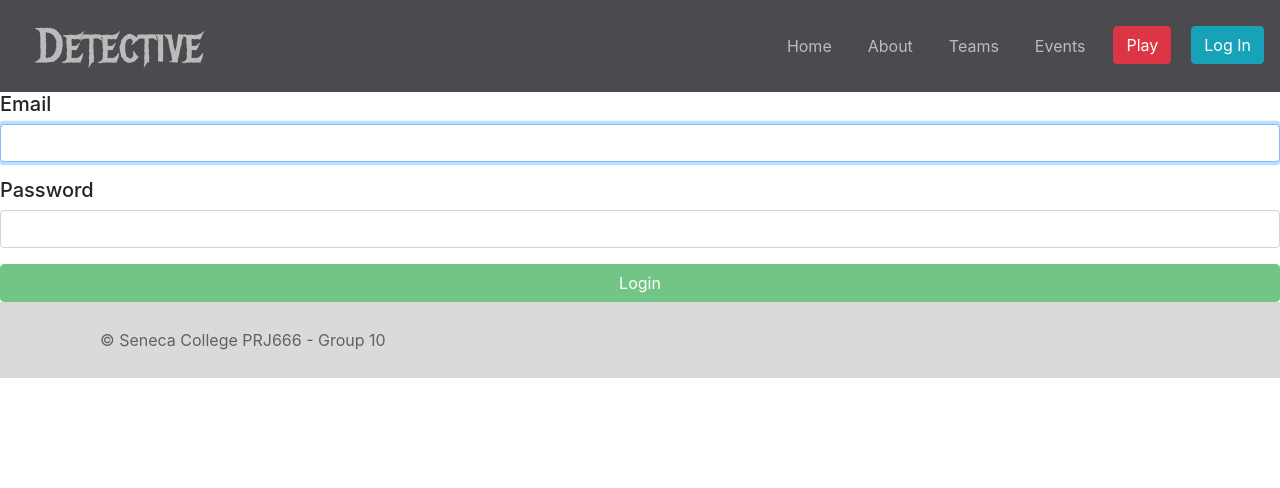
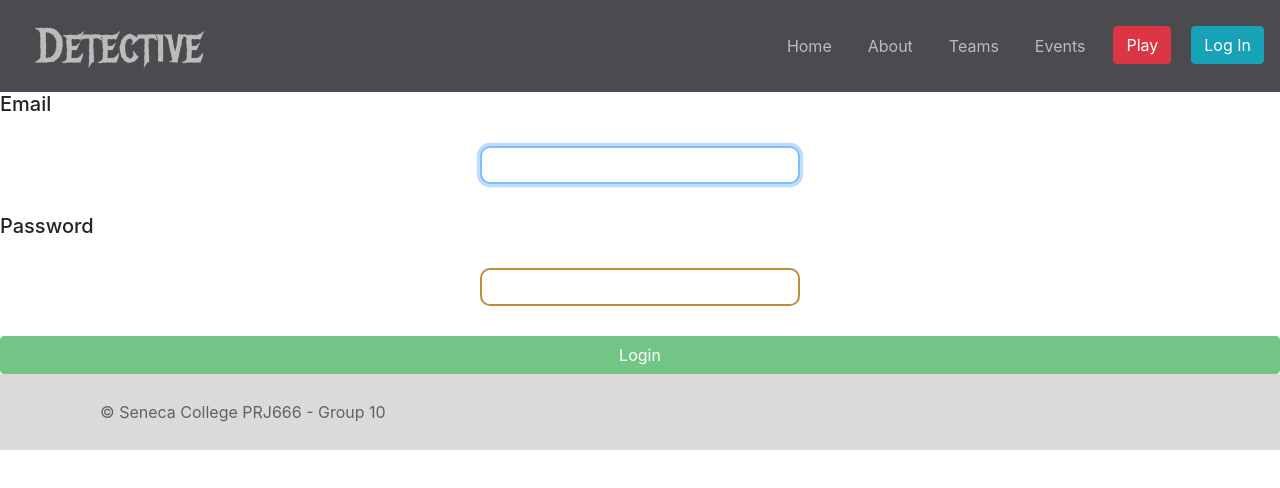
Before and after one commit to XinyiLiang/PRJ566, a React (Create React App) app: page /Login in a window 1280 px wide. Shown: the top 488 px of the page. Built offline with nearby package versions, Linux system fonts and the light colour scheme.

Commit message:
UpdatedWithRegisterCSS

```diff
--- a/src/App.css
+++ b/src/App.css
@@ -152,3 +152,48 @@
     padding: 10px 50px 10px 100px;
 
 }
+.form {
+    border-radius: 20px;
+    width: 500px;
+    margin: auto;
+    top: 0;
+    left: 0;
+    right: 0;
+    bottom: 0;
+
+  }
+  .form-box {
+    width: 100%;
+    height: 100%;
+    margin: 50;
+    background-color: rgb(196, 162, 147);
+    border-radius:20px;
+  }
+
+  .form-control{
+    width: 320px;
+    height: 38px;
+    margin: 30px auto;
+    padding: 0;
+    text-align: center;
+    border-radius: 10px;
+    border-color: #caab1f;
+    outline: none;
+    display: block;
+    transition: 0.3s;
+    border: 2px solid #bd8e37;
+
+  }
+
+  .btn-submit {
+    width: 100px;
+    height: 36px;
+    margin: auto;
+    font-size: 18px;
+    text-align: center;
+    color: white;
+    border-radius: 20px;
+    display: block;
+    background: rgba(0,0,0,.5);
+
+  }
```
